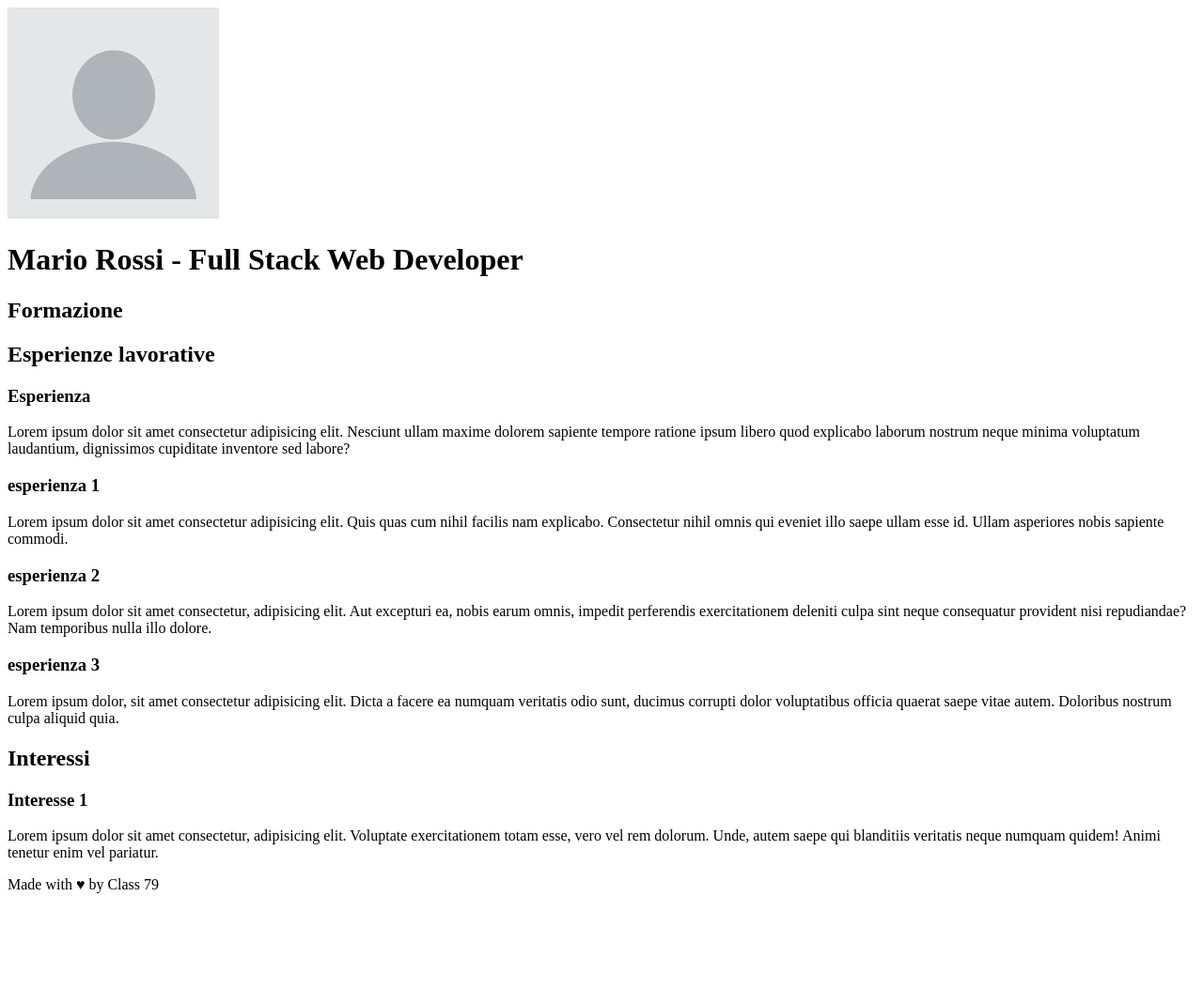
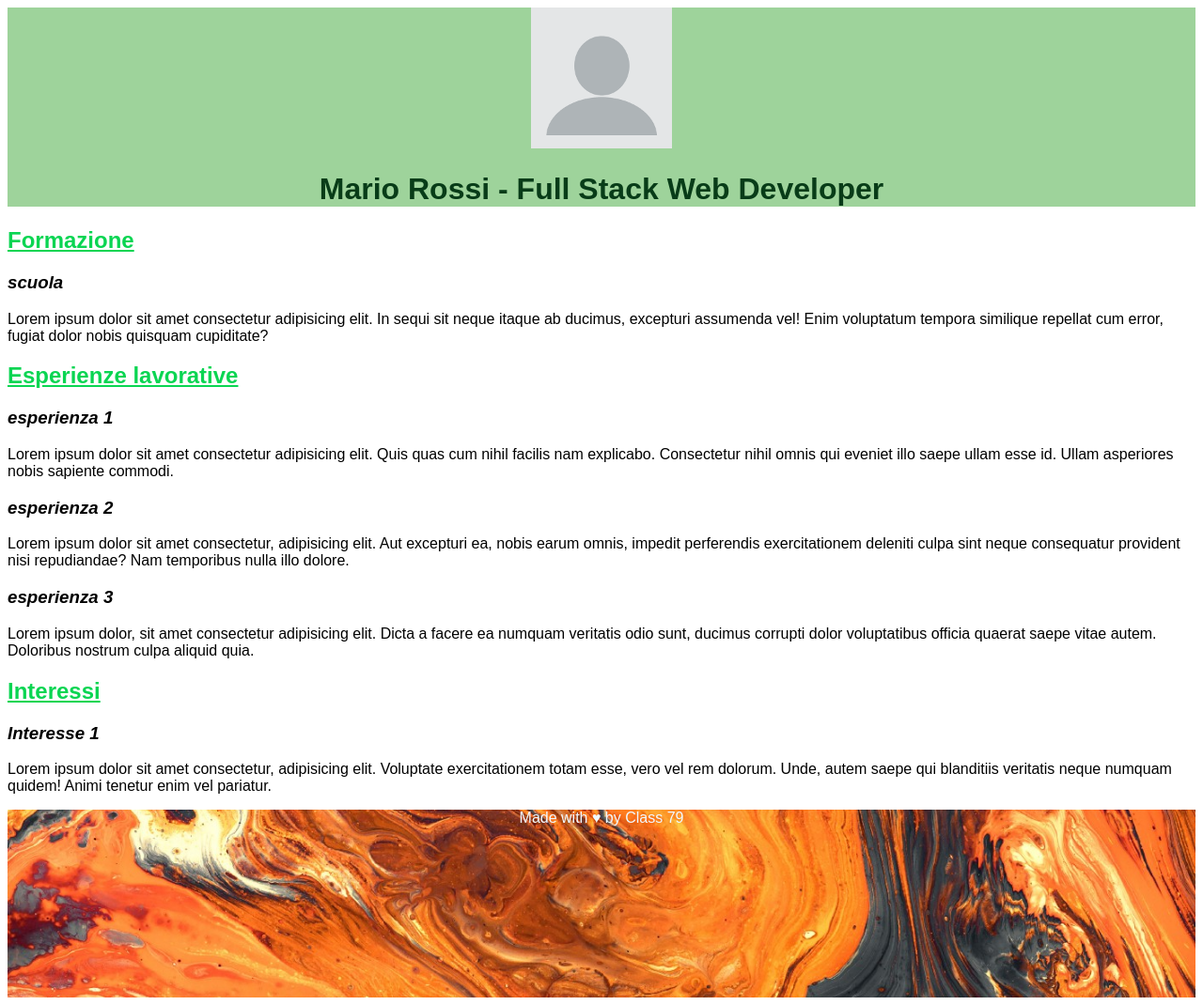
Before and after one commit to ManganiBiagio/css_intro, a plain HTML site: page index.html in a window 1280 px wide. Shown: the whole page at 94% size. Before the commit the page ends 959 px from the top, so only its background shows below. Drawn offline with Linux system fonts and the light colour scheme.

Commit message:
Profilo cv

```diff
--- /dev/null
+++ b/CSS/style.css
@@ -0,0 +1,38 @@
+/*
+commento
+*/
+body {
+    font-family: Arial, Helvetica, sans-serif;
+
+}
+
+header {
+    background-color:#289d2373;
+    text-align: center;
+    color: #083c18;
+
+}
+
+#user-img {
+    width: 150px;
+}
+
+.section-title{
+    color: #0ad552;
+    text-decoration: underline;
+
+}
+
+.section-subtitle{
+    font-style:italic;
+}
+
+footer{
+    text-align: center;
+    color: aliceblue;
+    height: 200px;
+    background-image: url("../img/down.jpg");
+    background-size: cover;
+    background-repeat: no-repeat;
+    background-position: center;
+}
--- a/index.html
+++ b/index.html
@@ -3,15 +3,21 @@
 
 <head>
     <title>css_intro - Il mio CV</title>
+    <link rel="stylesheet" href="CSS/style.css">
+
+    <style>
+        /* contenuto css come se lo scrivessimo su file esterno */
+    </style>
 </head>
 
 <body>
     <header>
         <!-- immagine del profilo -->
-        <img src="img/download.png" alt="foto profilo utente">
+        <img src="img/download.png" id="user-img" alt="foto profilo utente">
 
         <!-- titolo della pagina -->
         <h1>Mario Rossi - Full Stack Web Developer</h1>
+
     </header>
 
     <main>
@@ -19,34 +25,35 @@
         <!-- ogni sezione avrà un titolo e poi una lista di voci formate da un titolo e paragrafo -->
         <section>
             <!-- titolo sezioni -->
-            <h2>Formazione</h2>
+            <h2 class="section-title">Formazione</h2>
+            <div>
+                <h3 class="section-subtitle">scuola</h3>
+                <p>Lorem ipsum dolor sit amet consectetur adipisicing elit. In sequi sit neque itaque ab ducimus, excepturi assumenda vel! Enim voluptatum tempora similique repellat cum error, fugiat dolor nobis quisquam cupiditate?</p>
+            </div>
         </section>
 
         <section>
             <!-- sezione formazione -->
-            <h2>Esperienze lavorative</h2>
+            <h2 class="section-title">Esperienze lavorative</h2>
             <!-- titolo sezione -->
+
             <!-- esperienza 1 -->
             <div>
-                <h3>Esperienza</h3>
-                <p>Lorem ipsum dolor sit amet consectetur adipisicing elit. Nesciunt ullam maxime dolorem sapiente tempore ratione ipsum libero quod explicabo laborum nostrum neque minima voluptatum laudantium, dignissimos cupiditate inventore sed labore?</p>
-            </div>
-            <div>
-                <h3>esperienza 1</h3>
+                <h3 class="section-subtitle">esperienza 1</h3>
                 <p>Lorem ipsum dolor sit amet consectetur adipisicing elit. Quis quas cum nihil facilis nam explicabo.
                     Consectetur nihil omnis qui eveniet illo saepe ullam esse id. Ullam asperiores nobis sapiente
                     commodi.</p>
             </div>
             <!-- esperienza 2 -->
             <div>
-                <h3>esperienza 2</h3>
+                <h3 class="section-subtitle">esperienza 2</h3>
                 <p>Lorem ipsum dolor sit amet consectetur, adipisicing elit. Aut excepturi ea, nobis earum omnis,
                     impedit perferendis exercitationem deleniti culpa sint neque consequatur provident nisi repudiandae?
                     Nam temporibus nulla illo dolore.</p>
             </div>
             <!-- esperienza 3 -->
             <div>
-                <h3>esperienza 3</h3>
+                <h3 class="section-subtitle">esperienza 3</h3>
                 <p>Lorem ipsum dolor, sit amet consectetur adipisicing elit. Dicta a facere ea numquam veritatis odio
                     sunt, ducimus corrupti dolor voluptatibus officia quaerat saepe vitae autem. Doloribus nostrum culpa
                     aliquid quia.</p>
@@ -54,9 +61,9 @@
         </section>
 
         <!-- sezione interessi -->
-        <h2>Interessi</h2>
+        <h2 class="section-title">Interessi</h2>
         <div>
-            <h3>Interesse 1</h3>
+            <h3 class="section-subtitle">Interesse 1</h3>
             <p>Lorem ipsum dolor sit amet consectetur, adipisicing elit. Voluptate exercitationem totam esse, vero vel rem dolorum. Unde, autem saepe qui blanditiis veritatis neque numquam quidem! Animi tenetur enim vel pariatur.</p>
         </div>
 
```
Also changed, not shown: img/down.jpg (added).
